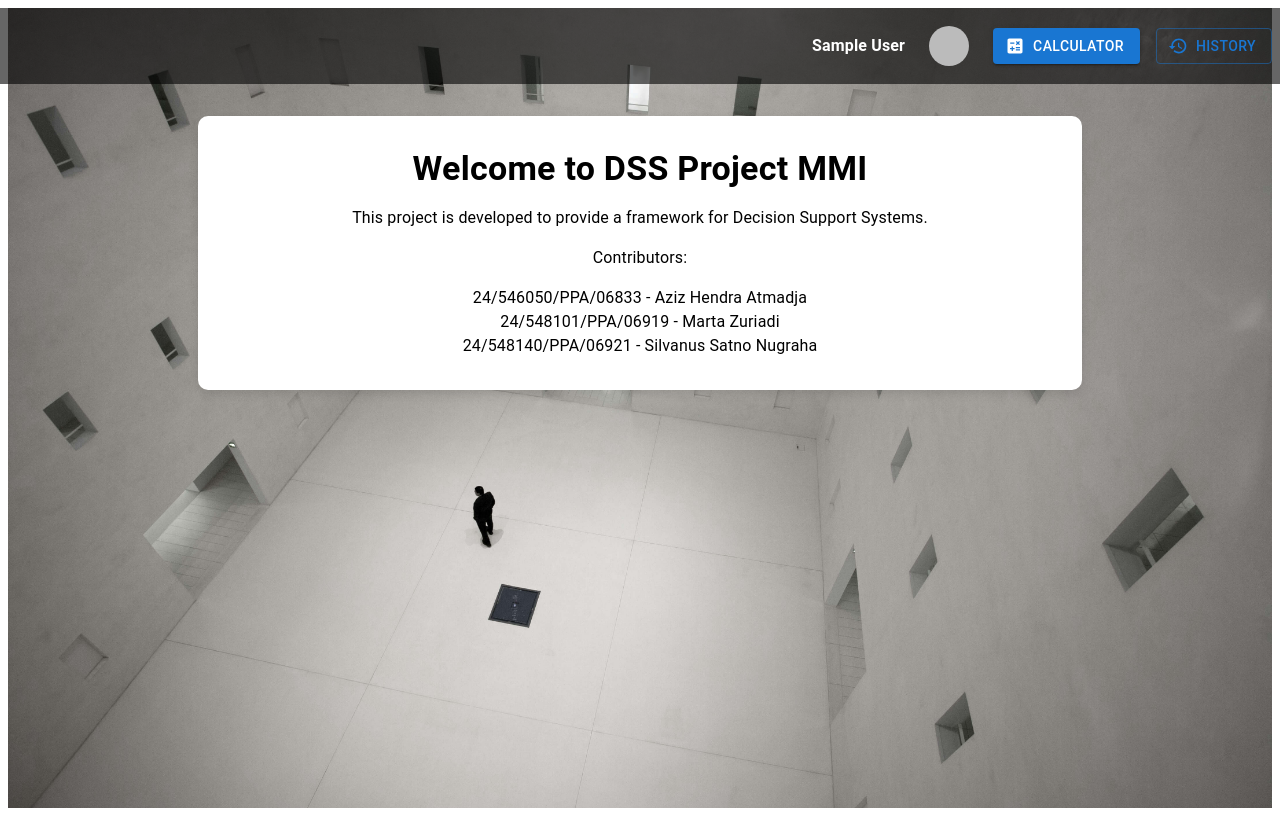
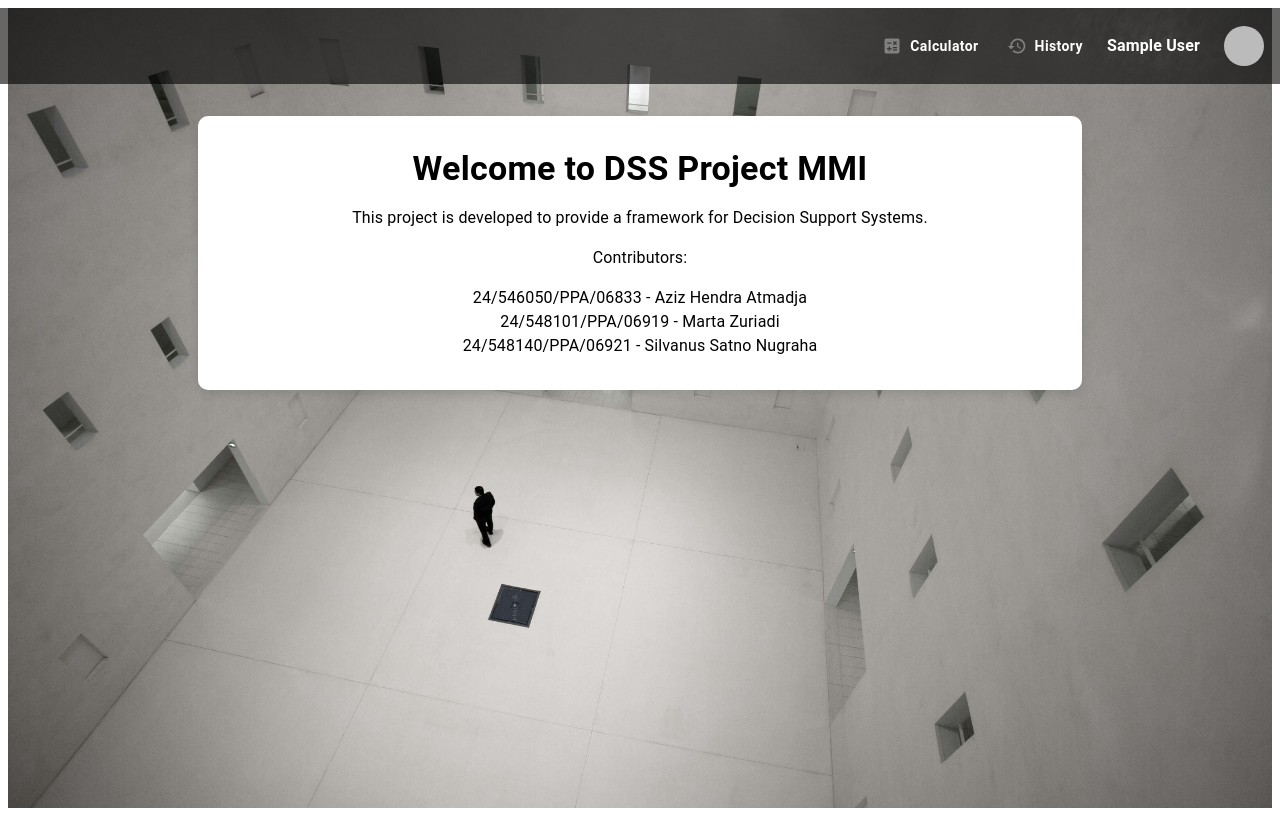
Before and after one commit to satnodeus77/dss_project_01, a Next.js app: page /home in a window 1280 px wide. Built offline with nearby package versions, Linux system fonts and the light colour scheme; no server answers; sample sign-in values are in the browser's storage.

Commit message:
Added automatic database table creation in db.js

```diff
--- a/pages/home.js
+++ b/pages/home.js
@@ -75,6 +75,26 @@ export default function HomePage() {
       >
         {user && (
           <Box sx={{ display: "flex", alignItems: "center" }}>
+            {/* Calculator Button */}
+            <Button
+              variant="text"
+              startIcon={<CalculateIcon sx={{ color: "gray" }} />}
+              sx={{ color: "white", textTransform: "none", fontWeight: "bold", marginRight: 2 }}
+              onClick={() => router.push('/CalculatorPage')}
+            >
+              Calculator
+            </Button>
+
+            {/* History Button */}
+            <Button
+              variant="text"
+              startIcon={<HistoryIcon sx={{ color: "gray" }} />}
+              sx={{ color: "white", textTransform: "none", fontWeight: "bold", marginRight: 2 }}
+              onClick={() => router.push('/HistoryPage')}
+            >
+              History
+            </Button>
+
             {/* User Info */}
             <Typography variant="body1" sx={{ fontWeight: "bold", marginRight: 2 }}>
               {user.displayName}
@@ -89,24 +109,6 @@ export default function HomePage() {
                 Logout
               </MenuItem>
             </Menu>
-
-            {/* Calculator and History Buttons */}
-            <Button
-              variant="contained"
-              startIcon={<CalculateIcon />}
-              sx={{ ml: 2 }}
-              onClick={() => router.push('/CalculatorPage')}
-            >
-              Calculator
-            </Button>
-            <Button
-              variant="outlined"
-              startIcon={<HistoryIcon />}
-              sx={{ ml: 2 }}
-              onClick={() => router.push('/HistoryPage')}
-            >
-              History
-            </Button>
           </Box>
         )}
       </Box>
```
